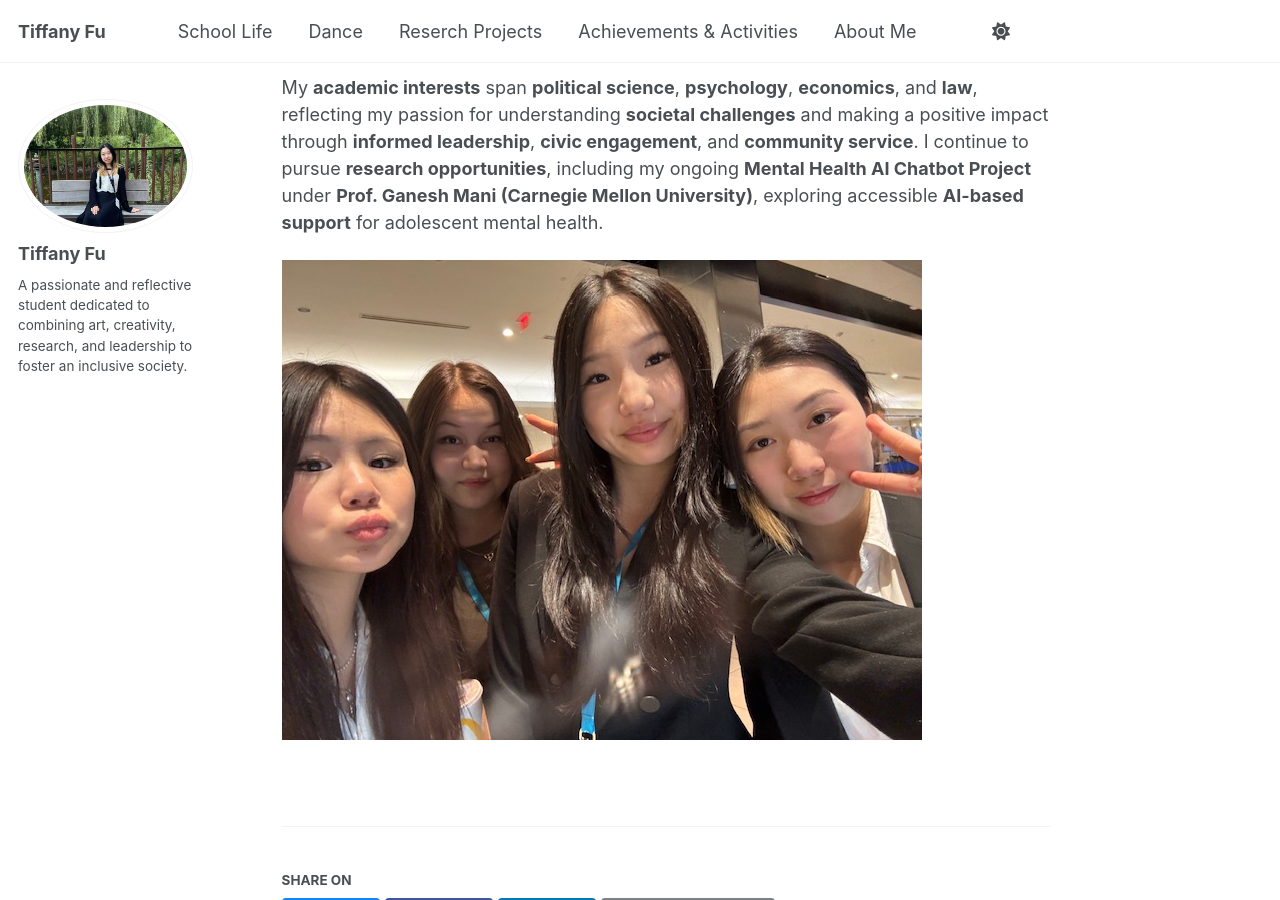
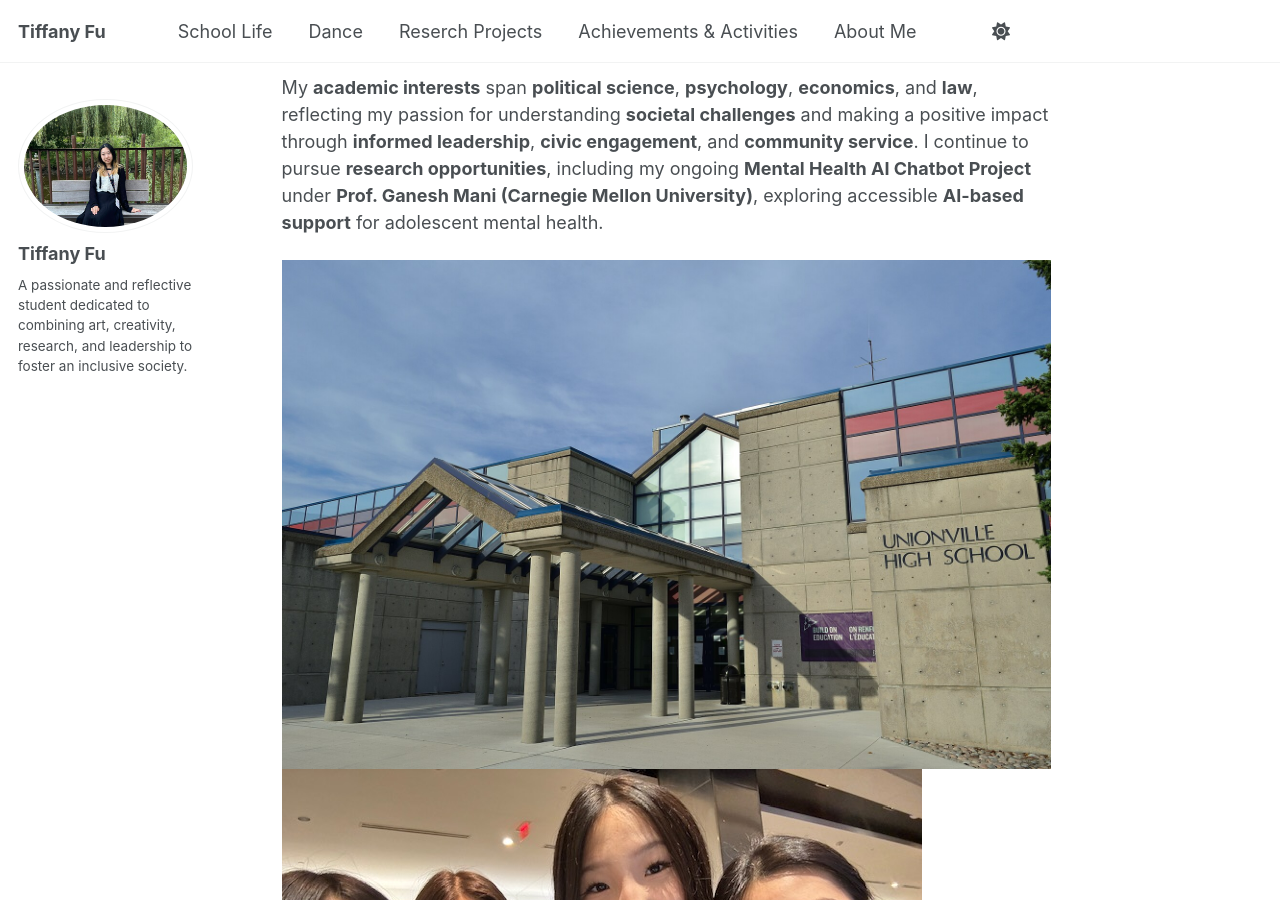
Before and after one commit to TiffanyJTFu/TiffanyTestWeb, a Jekyll site: the page built from _publications/SchoolLife.md, in a window 1280 px wide and 900 px high, scrolled down 913 px. Built offline with Jekyll 4.4.1, drawn with Linux system fonts in a browser that asks for light colours; a script that is not in the unit is left out.

Commit message:
Add images to SchoolLife publication
Added images to enhance the publication content.

```diff
--- a/_publications/SchoolLife.md
+++ b/_publications/SchoolLife.md
@@ -17,4 +17,5 @@ I am also an active member of my school’s **Dessert Club**, where I am the mos
 
 My **academic interests** span **political science**, **psychology**, **economics**, and **law**, reflecting my passion for understanding **societal challenges** and making a positive impact through **informed leadership**, **civic engagement**, and **community service**. I continue to pursue **research opportunities**, including my ongoing **Mental Health AI Chatbot Project** under **Prof. Ganesh Mani (Carnegie Mellon University)**, exploring accessible **AI-based support** for adolescent mental health.
 
+![mun](https://www.tiffu.ca/images/uhs.jpg)
 ![mun](https://www.tiffu.ca/images/mun.jpg)
```
